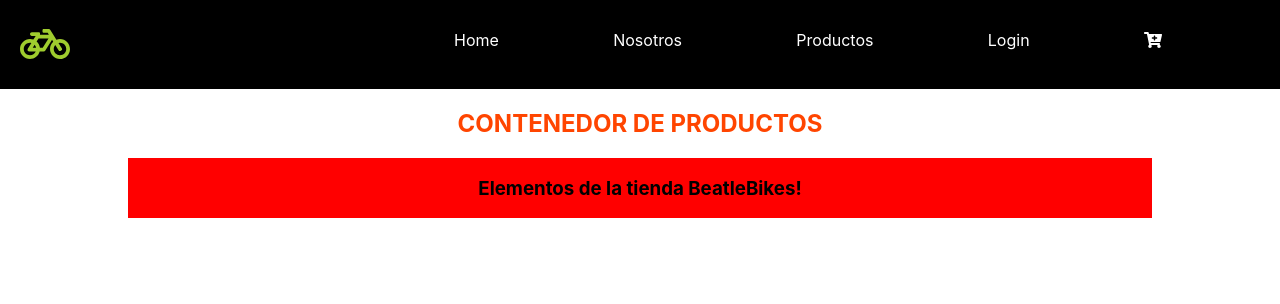
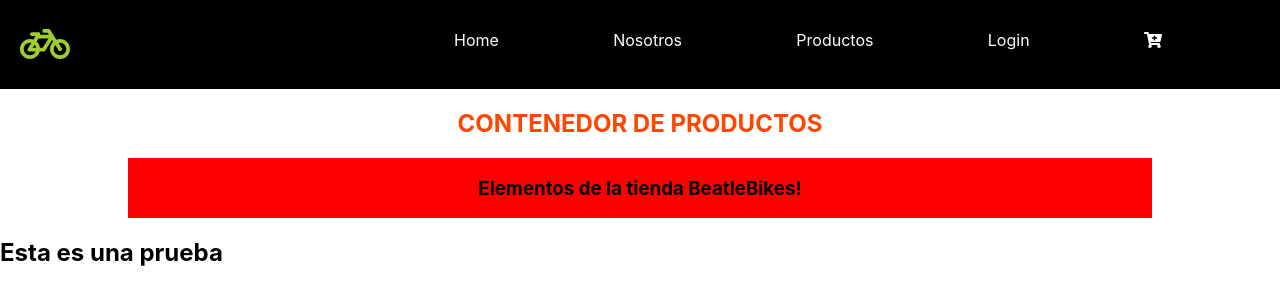
Before and after one commit to diegomez-ang/ReactCoder, a React (Create React App) app: page / in a window 1280 px wide. Shown: the top 304 px of the page. Built offline with nearby package versions, Linux system fonts and the light colour scheme.

Commit message:
ejemplo de props

```diff
--- a/src/App.js
+++ b/src/App.js
@@ -4,6 +4,7 @@ import Clase4 from './components/pages/Clase4';
 import NavBar from './components/pages/NavBar';
 import ItemListcontainer from './components/pages/ItemListContainer';
 import Text from './components/pages/Text';
+import Clase5 from './components/pages/Clase5';
 
 
 
@@ -12,6 +13,7 @@ function App() {
     <div className='container'>
       <NavBar/>
       <ItemListcontainer/>
+      <Clase5/>
     </div>
 
   );
--- /dev/null
+++ b/src/components/pages/Clase5.js
@@ -0,0 +1,9 @@
+import react from 'react'
+
+export default function Clase5(){
+    return(
+        <div>
+            <h2> Esta es una prueba</h2>
+        </div>
+    )
+}
```
